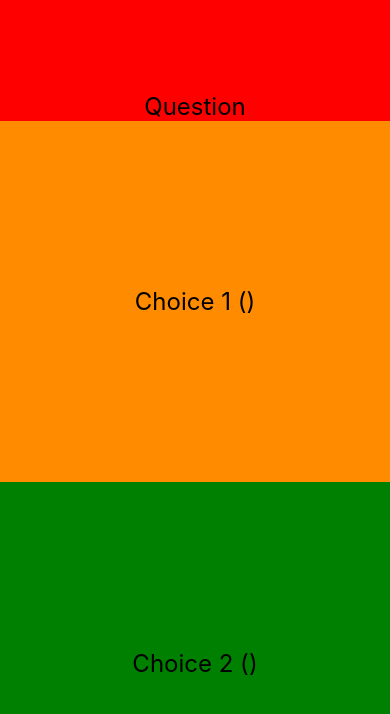
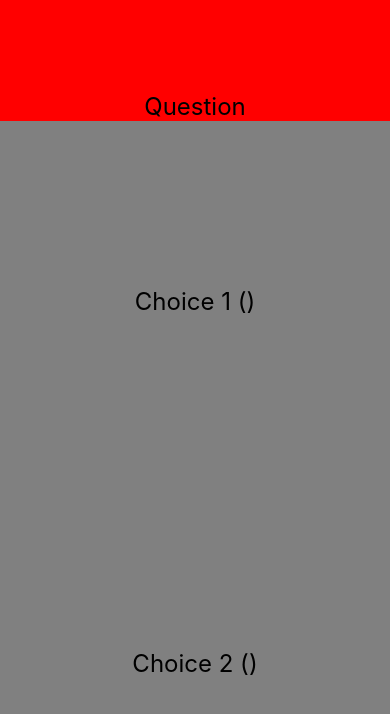
Before and after one commit to plexusplay/plexusplay-live, a React Native app in the folder audience-app/: screen / in a window 390 px wide. Shown: the top 714 px of the page. Built offline with nearby package versions, Linux system fonts and the light colour scheme; no server answers.

Commit message:
Now supports arbitrary number of questions.

```diff
--- a/audience-app/App.js
+++ b/audience-app/App.js
@@ -2,6 +2,7 @@ import { useState, useRef, useEffect } from 'react';
 import { StyleSheet, View, Text, Pressable } from 'react-native';
 
 
+// const WS_BACKEND = "ws://rumpus:8080";
 const WS_BACKEND = "wss://live-voting-socket.onrender.com";
 
 const App = () => {
@@ -68,18 +69,14 @@ const App = () => {
       <View style={{ flex: 1, backgroundColor: 'red' }} >
         <Text style={[styles.big, styles.question]}>{ballot.question}</Text>
       </View>
-      <Pressable style={{ flex: 3, backgroundColor: 'darkorange' }}
-        onPress={() => sendVote(0)}  >
-        <Text style={[styles.big, styles.choice, choice === 0 ? styles.selected : styles.unSelected]}>
-            {ballot.choices[0]} ({votes[0]})
+      {ballot.choices.map((curChoice, i, _) => {
+        const isSelected = choice === i;
+        return <Pressable style={[styles.choice, isSelected ? styles.selectedChoice : styles.unselectedChoice]} onPress={() => sendVote(i)} key={i}>
+        <Text style={[styles.big, styles.choiceText, isSelected ? styles.selectedText : styles.unselectedText]}>
+            {curChoice} ({votes[i]})
         </Text>
       </Pressable>
-      <Pressable style={{ flex: 3, backgroundColor: 'green' }}
-        onPress={() => sendVote(1)}  >
-        <Text style={[styles.big, styles.choice, choice === 1 ? styles.selected : styles.unSelected]}>
-          {ballot.choices[1]} ({votes[1]})
-        </Text>
-      </Pressable>
+      })}
     </View>
   );
 };
@@ -89,6 +86,15 @@ const styles = StyleSheet.create({
     flex: 1,
     flexDirection: 'column',
   },
+  choice: {
+    flex: 3,
+  },
+  unselectedChoice: {
+    backgroundColor: 'grey',
+  },
+  selectedChoice: {
+    backgroundColor: 'lightblue',
+  },
   big: {
     fontSize: 24,
     marginLeft: 'auto',
@@ -97,14 +103,14 @@ const styles = StyleSheet.create({
   question: {
     marginTop: 'auto',
   },
-  choice: {
+  choiceText: {
     marginTop: 'auto',
     marginBottom: 'auto',
   },
-  selected: {
+  selectedText: {
     fontWeight: 'bold',
   },
-  unSelected: {
+  unselectedText: {
     fontWeight: 'normal',
   },
 });
```
Also changed, not shown: 1 other file (tests, documents, lock files or other folders).
